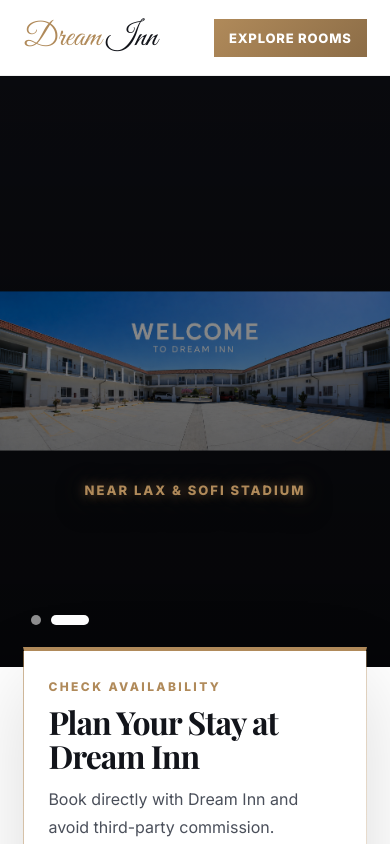
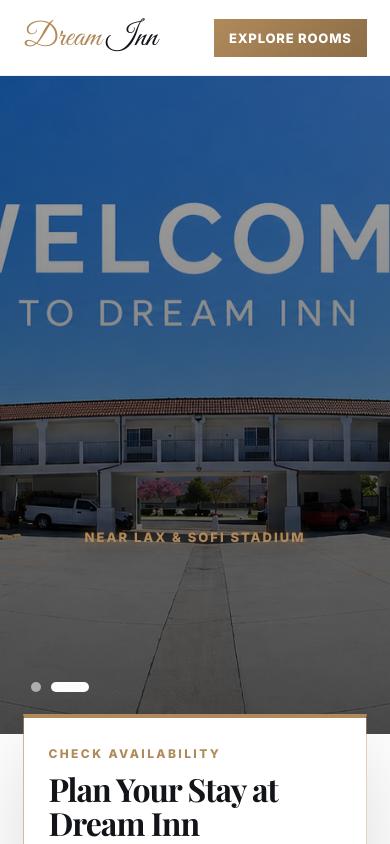
Before and after one commit to meetx00719/dream-inn-website, a React (Vite) app: page / in a window 390 px wide. Shown: the top 844 px of the page. Built offline with nearby package versions, Linux system fonts and the light colour scheme; a web font is replaced by a local one.

Commit message:
add seo b

```diff
--- a/src/index.css
+++ b/src/index.css
@@ -1373,14 +1373,8 @@ button {
 }
 /* MOBILE HERO IMAGE FIX */
 @media (max-width: 760px) {
-  .luxHero {
-    height: 70vh;
-    min-height: 520px;
-  }
-
   .luxHeroSlide img {
-    object-fit: contain;
+    object-fit: cover;
     object-position: center center;
-    background: #0d0f15;
   }
 }
```
